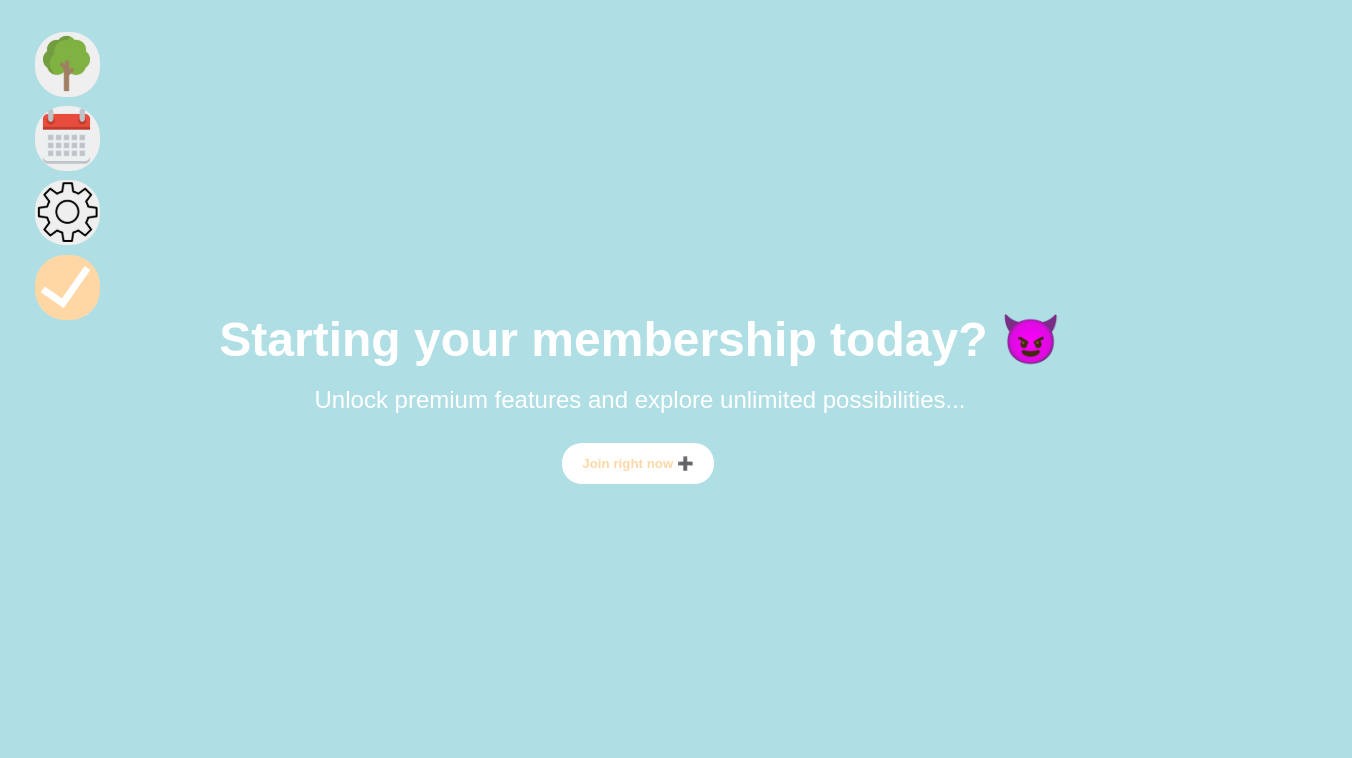
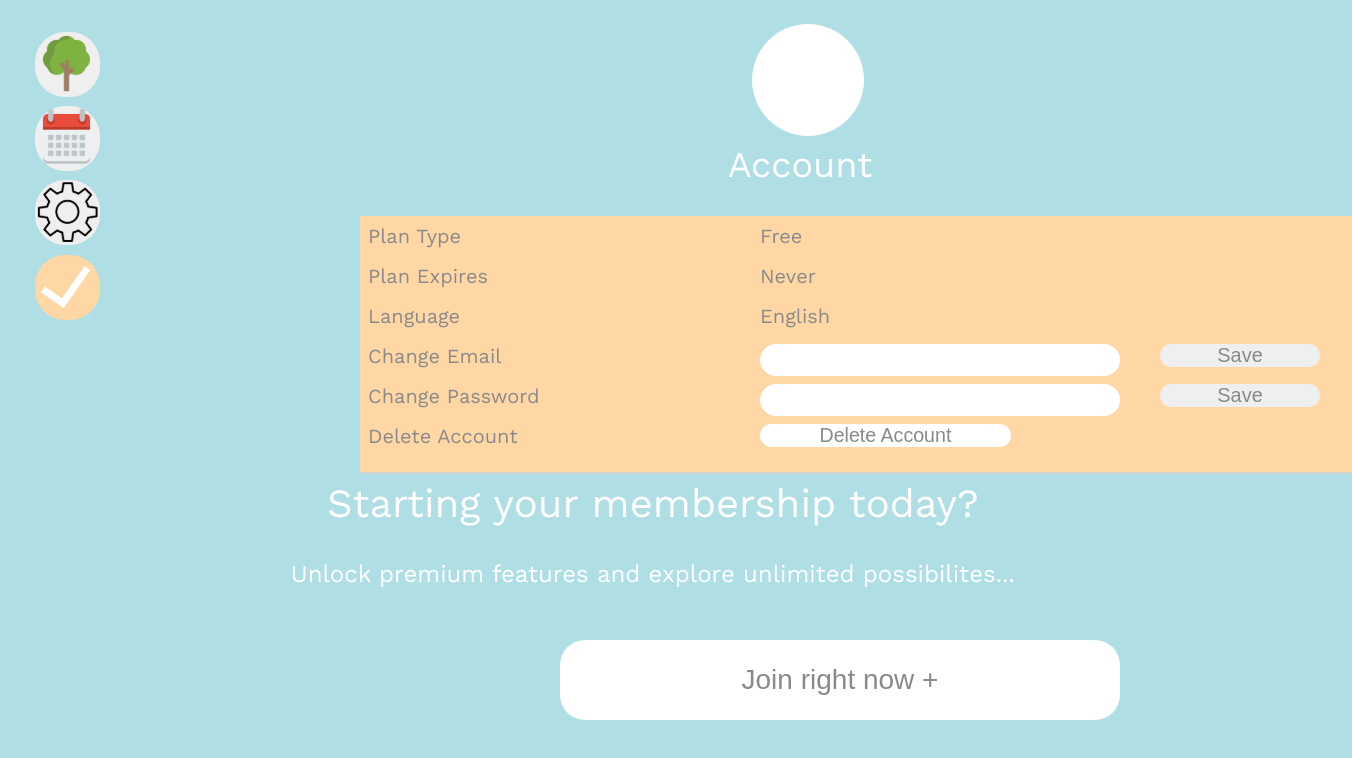
Before and after one commit to 1tracy/bolt, a React (Create React App) app: page /settings in a window 1280 px wide. Shown: the top 758 px of the page, 1352 px wide, since content can reach past the window. Built offline with nearby package versions, Linux system fonts and the light colour scheme.

Commit message:
finished settings

```diff
--- /dev/null
+++ b/src/Settings.css
@@ -0,0 +1,147 @@
+.dot {
+    border-radius: 100%;
+    position: absolute;
+    width: 14vh;
+    height: 14vh;
+    left: 94vh;
+    top: 3vh;
+    background: #FFFFFF;
+}
+
+.accountname {
+    position: absolute;
+    width: 20vh;
+    height: 20vh;
+    left: 90vh;
+    top: 18vh;
+    font-family: Work Sans;
+    font-style: normal;
+    font-weight: normal;
+    font-size: 0.9em;
+    text-align: center;
+    color: #FFFFFF;
+}
+
+.mainrect {
+    box-shadow: #d1d1d1 2px 2px;
+    position: absolute;
+    width: 124vh;
+    height: 32vh;
+    left: 45vh;
+    top: 27vh;
+    background: #FFD7A5;
+}
+
+.term1, .term2, .term3, .term4, .term5, .term6, .termA, .termB, .termC, .termD, .termE, .termF, .termG, .termH {
+    font-size: 0.5em;
+    color: #8a8a8a;
+    position: absolute;
+    width: auto;
+    height: auto;
+    left: 1vh;
+}
+.term1 {
+    top: 1vh;
+}
+.term2 {
+    top: 6vh;
+}
+.term3 {
+    top: 11vh;
+}
+.term4 {
+    top: 16vh;
+}
+.term5 {
+    top: 21vh;
+}
+.term6 {
+    top: 26vh;
+}
+.termA, .termB, .termC, .termD, .termE, .termF {
+    left: 50vh;
+}
+.termA {
+    top: 1vh;
+}
+.termB {
+    top: 6vh;
+}
+.termC {
+    top: 11vh;
+}
+.termD, .termE, .termF, .termG, .termH {
+    left: 25vh;
+    width: 30vh;
+    font-size: 0.7em;
+    outline: none;
+    border-radius: 25px;
+    border: none;
+}
+.termD {
+    top: 8vh;
+    height: 0.4vh;
+    padding: 2vh;
+}
+.termE {
+    padding: 2vh;
+    top: 10.5vh;
+    height: 0.4vh;
+}
+.termF {
+    background-color: white;
+    top: 13vh;
+    width: 12.8em;
+}
+.termF:hover {
+    background-color: red;
+    color: white;
+}
+.termG, .termH {
+    left: 100vh;
+    width: 20vh;
+    font-size: 0.5em;
+}
+.termG:hover, .termH:hover {
+    color: white;
+    background-color: #AFDFE5;
+}
+.termG {
+    top: 16vh;
+}
+.termH {
+    top: 21vh;
+}
+.bottom1, .bottom2, .bottom3 {
+    outline: none;
+    border: none;
+    color: white;
+    position: absolute;
+    left: 21%;
+    width: 60%;
+    height: 30%;
+}
+.bottom1 {
+    font-size: 1em;
+    top: 60%;
+}
+.bottom2 {
+    font-size: 0.6em;
+    top: 70%;
+}
+.bottom3 {
+    font-size: 0.7em;
+    padding: 2.5vh;
+    border-radius: 25px;
+    background-color: white;
+    color: #8a8a8a;
+    left: 70vh;
+    width: 70vh;
+    height: 10vh;
+    top: 80vh;
+}
+
+.bottom3:hover {
+    background-color: lightgreen;
+    color: white;
+}
--- a/src/Settings.js
+++ b/src/Settings.js
@@ -1,13 +1,48 @@
 import React from 'react';
 import './App.css';
+import './Settings.css';
 
 function Settings() {
     return (
-        <div className="settingDiv">
-            <h1>Starting your membership today?  😈 </h1>
-            <p>Unlock premium features and explore unlimited possibilities...</p>
-            <button className="button button1">Join right now ➕</button>
+        <div>
+            <div className="container-1">
+                <div className="dot" />
+                <div className="accountname">Account</div>
+                <div className="mainrect">
+                    <div className="container-1">
+                        <div className="term1">Plan Type</div>
+                        <div className="term2">Plan Expires</div>
+                        <div className="term3">Language</div>
+                        <div className="term4">Change Email</div>
+                        <div className="term5">Change Password</div>
+                        <div className="term6">Delete Account</div>
+                        <div className="termA">Free</div>
+                        <div className="termB">Never</div>
+                        <div className="termC">English</div>
+                        <div className="termD">
+                        <form>
+                            <input type="text" className="termD" />
+                        </form>
+                        </div>
+                        <div className="termE">
+                            <form>
+                                <input type="text" className="termE" />
+                            </form>
+                        </div>
+                        <div className="termF">
+                            <button className="termF">Delete Account</button>
+                        </div>
+                        <button className="termG">Save</button>
+                        <button className="termH">Save</button>
+                    </div>
+                </div>
+                <div className="bottom1">Starting your membership today?</div>
+                <div className="bottom2">Unlock premium features and explore unlimited possibilites...</div>
+                <button className="bottom3">Join right now +</button>
+            </div>
         </div>
-    )
+
+
+    );
 }
 export default Settings;
```
Also changed, not shown: 1 other file (tests, documents, lock files or other folders).
